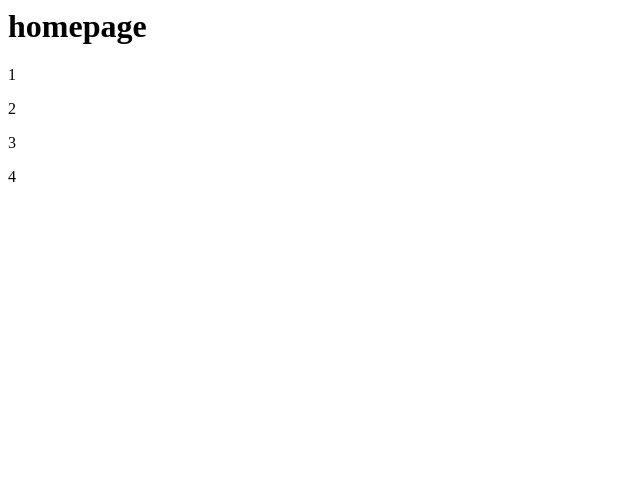
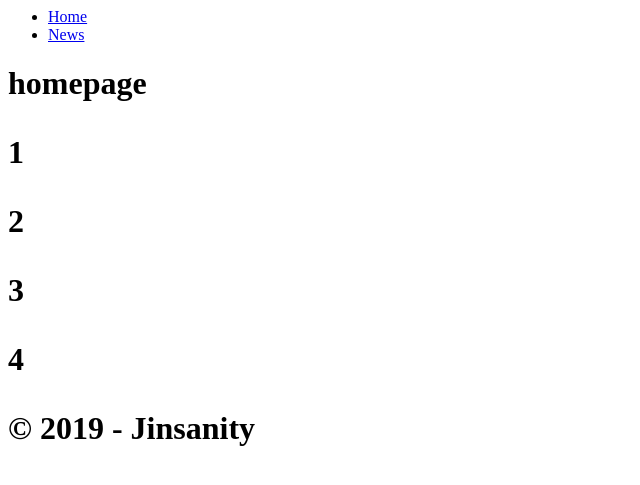
Before and after one commit to jinsanity07git/uFlask, a Flask app: page / in a window 1280 px wide. Shown: the top 485 px of the page, without its empty margins (0-640 px from the left). Run offline with Flask 2, Linux system fonts and the light colour scheme.

Commit message:
08 building out html

```diff
--- a/templates/index.html
+++ b/templates/index.html
@@ -1,7 +1,30 @@
-<h1> {{title}}</h1>
+<html>
+    <head>
 
-{% for item in num_ls %}
+        <title> {{title}} </title>
 
-<p>{{item}}</p>
+    </head>
+    <body>
+        <head>
+        </head>
+        <nav>
+            <ul>
+                <li> <a href="#" >Home</a></li>
+                <li> <a href="#" >News</a></li>
+            </ul>
+        </nav>
+        <h1> {{title}} <h1>
+        {% for item in num_ls %}
+        <p>{{item}}</p>
+        {% endfor %}
 
-{% endfor %}
+
+
+        <footer>
+            &copy; 2019 - Jinsanity
+        </footer>
+
+    </body>
+
+
+</html>
```
